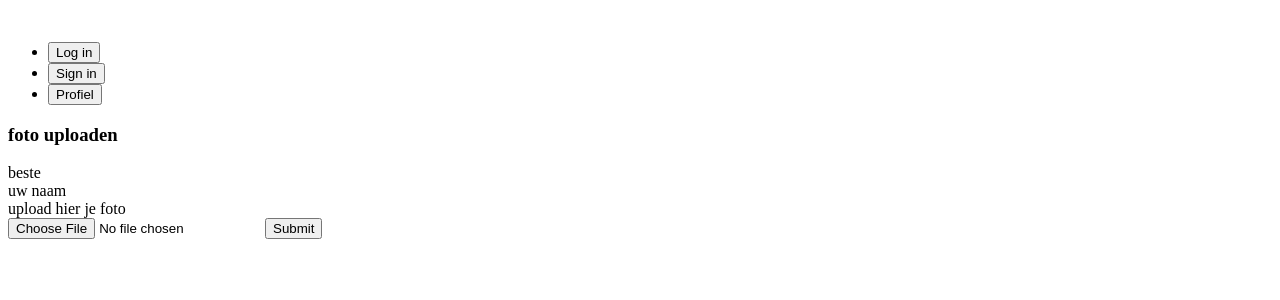
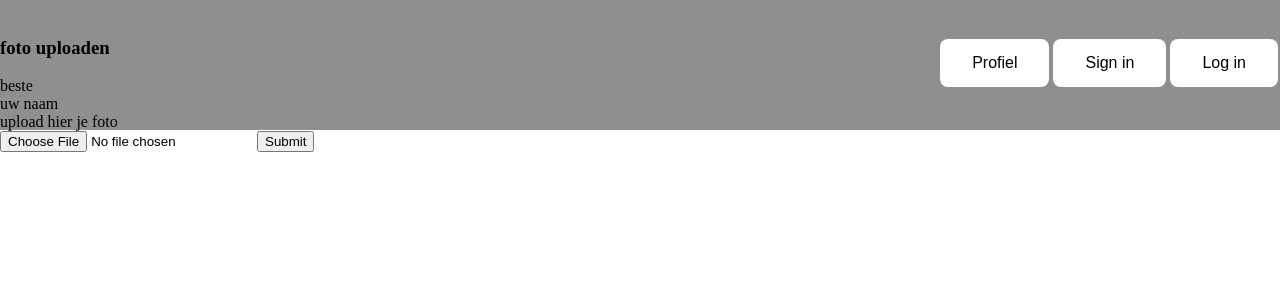
Before and after one commit to FloortjeTjeertes/The-Wall, a PHP site: page /upload.php in a window 1280 px wide. Shown: the top 300 px of the page. Run offline with PHP 8.4, Linux system fonts and the light colour scheme.

Commit message:
css van upload

```diff
--- a/rojectoo/site/css.css
+++ /dev/null
@@ -1 +0,0 @@
-l
--- /dev/null
+++ b/rojectoo/site/upload.css
@@ -0,0 +1,43 @@
+
+/* ==================================================Header================================================== */
+.wrapper{
+  background-color: #8F8F8F;
+  height: 130px;
+  padding: 0;
+  margin: 0;
+}
+body{
+  margin: 0;
+  padding: 0;
+}
+.button {
+  background-color: #FFFFFF;
+   border: none;
+   color: #000000;
+   padding: 15px 32px;
+   text-align: center;
+   text-decoration: none;
+   display: inline-block;
+   font-size: 16px;
+   margin: 4px 2px;
+   cursor: pointer;
+   border-radius: 8px;
+}
+
+/* ==================================================Navigatie bar================================================== */
+#topnav{display:block; float:right; width:650px; margin:17px 0 0 0; padding:0; font-size:13px; font-weight:bold; font-family:Verdana, Arial, Helvetica, sans-serif;}
+#topnav ul{margin:0; padding:0; list-style:none;}
+#topnav ul, #topnav li{float:right; list-style:none; margin:0; padding:0;}
+#topnav li a:link, #topnav li a:visited, #topnav li a:hover{display:block; margin:0 10px 0 0; padding:5px 5px; color:#3f3b32;}
+#topnav ul ul li a:link, #topnav ul ul li a:visited{border:none;}
+#topnav ul li.last a{margin-right:0;}
+#topnav li a:hover, #topnav ul li.active a{color:#3f3b32;}
+#topnav li li a:link, #topnav li li a:visited{width:150px; float:none; margin:0; padding:7px 10px; font-size:12px; font-weight:normal; color:#FFFFFF; background-color:#3f3b32; border-left:1px solid #FFFFFF;}
+#topnav li li a:hover{color:#3f3b32; background-color:#ffffff;}
+#topnav li ul{z-index:9999; position:absolute; left:-999em; height:auto; width:170px;}
+#topnav li ul a{width:140px;}
+#topnav li ul ul{margin:-32px 0 0 0;}
+#topnav li:hover ul ul{left:-999em;}
+#topnav li:hover ul, #topnav li li:hover ul{left:auto;}
+#topnav li:hover{position:static;}
+#topnav li.last a{margin-right:0;}
--- a/rojectoo/site/upload.php
+++ b/rojectoo/site/upload.php
@@ -41,7 +41,7 @@ if(isset($_FILES['image'])){
 <!DOCTYPE html>
 <html lang="nl" dir="ltr">
   <head>
-    <link rel="stylesheet" type="text/css" href="css.css">
+    <link rel="stylesheet" type="text/css" href="upload.css">
     <meta charset="utf-8">
     <title> geupload</title>
   </head>
```
